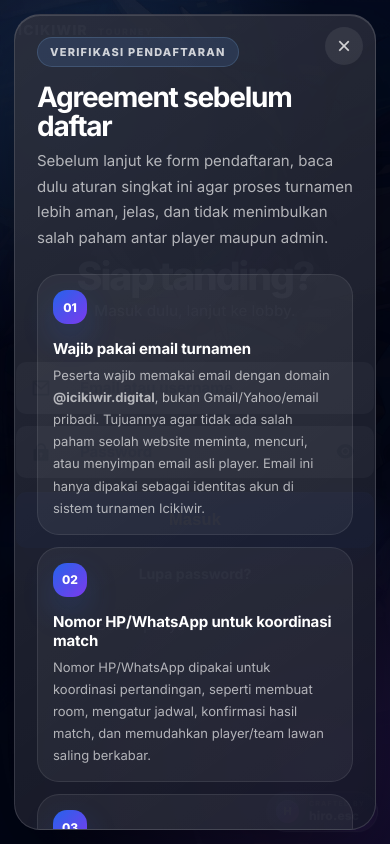
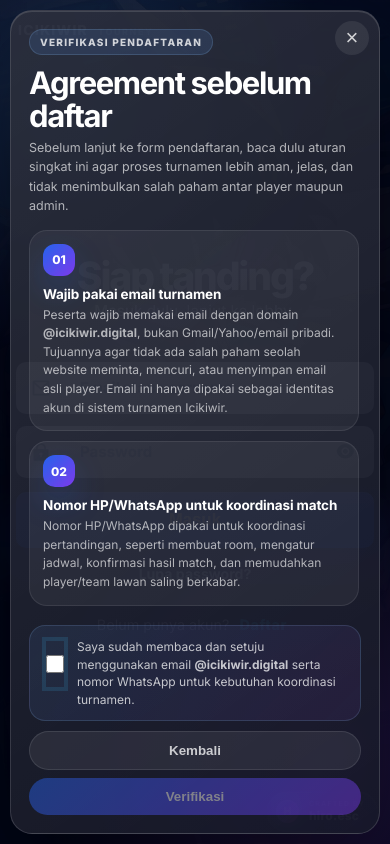
Before and after one commit to itdevhiro-glitch/icikiwir, a plain HTML site: page login.html in a window 390 px wide. Both pictures are taken after a click on the button "Daftar". Drawn offline with nearby package versions, Linux system fonts and the light colour scheme; no server answers.

Commit message:
Add files via upload

```diff
--- a/assets/css/register-agreement-gate.css
+++ b/assets/css/register-agreement-gate.css
@@ -6,7 +6,10 @@
   display:none;
   place-items:center;
   padding:22px;
+  padding-top:max(22px, env(safe-area-inset-top));
+  padding-bottom:max(22px, env(safe-area-inset-bottom));
 }
+
 
 .icw-agreement-gate.is-open{
   display:grid;
@@ -27,8 +30,11 @@
 .icw-agreement-panel{
   position:relative;
   width:min(800px, 100%);
-  max-height:calc(100vh - 44px);
-  overflow:auto;
+  max-height:calc(100dvh - 44px);
+  overflow:hidden;
+  display:flex;
+  flex-direction:column;
+  min-height:0;
   border-radius:30px;
   padding:30px;
   color:#fff;
@@ -95,6 +101,11 @@
   display:grid;
   gap:12px;
   margin:24px 0;
+  overflow:auto;
+  min-height:0;
+  padding-right:4px;
+  overscroll-behavior:contain;
+  -webkit-overflow-scrolling:touch;
 }
 
 .icw-agreement-item{
@@ -146,7 +157,9 @@
   font-size:13px;
   line-height:1.65;
   cursor:pointer;
+  flex:0 0 auto;
 }
+
 
 .icw-agreement-check input{
   width:19px;
@@ -161,7 +174,9 @@
   justify-content:flex-end;
   gap:10px;
   margin-top:18px;
+  flex:0 0 auto;
 }
+
 
 .icw-agreement-btn{
   border:0;
@@ -211,37 +226,119 @@
 
 @media(max-width:640px){
   .icw-agreement-gate{
-    padding:14px;
-    align-items:end;
+    padding:10px;
+    padding-top:max(10px, env(safe-area-inset-top));
+    padding-bottom:max(10px, env(safe-area-inset-bottom));
+    align-items:center;
   }
 
   .icw-agreement-panel{
-    max-height:calc(100vh - 28px);
-    border-radius:26px;
-    padding:22px;
+    width:100%;
+    max-height:calc(100dvh - 20px);
+    max-height:calc(100svh - 20px);
+    border-radius:22px;
+    padding:18px;
   }
 
   .icw-agreement-close{
-    top:12px;
-    right:12px;
+    top:10px;
+    right:10px;
+    width:34px;
+    height:34px;
+    font-size:22px;
+  }
+
+  .icw-agreement-kicker{
+    font-size:10px;
+    padding:6px 10px;
+    max-width:calc(100% - 44px);
+  }
+
+  .icw-agreement-head h2{
+    margin:12px 38px 6px 0;
+    font-size:clamp(23px, 8vw, 31px);
+    line-height:1.05;
+  }
+
+  .icw-agreement-head p{
+    font-size:12.5px;
+    line-height:1.55;
+  }
+
+  .icw-agreement-body{
+    gap:10px;
+    margin:14px 0;
+    padding-right:2px;
   }
 
   .icw-agreement-item{
     grid-template-columns:1fr;
-    padding:15px;
+    gap:10px;
+    padding:13px;
+    border-radius:18px;
   }
 
   .icw-agreement-number{
-    width:34px;
-    height:34px;
+    width:32px;
+    height:32px;
+    border-radius:12px;
+  }
+
+  .icw-agreement-item h3{
+    font-size:13.5px;
+    margin-bottom:4px;
+  }
+
+  .icw-agreement-item p{
+    font-size:12px;
+    line-height:1.55;
+  }
+
+  .icw-agreement-check{
+    gap:10px;
+    padding:12px;
+    border-radius:16px;
+    font-size:12px;
+    line-height:1.45;
+  }
+
+  .icw-agreement-check input{
+    width:18px;
+    height:18px;
   }
 
   .icw-agreement-actions{
     display:grid;
     grid-template-columns:1fr;
+    gap:8px;
+    margin-top:10px;
   }
 
   .icw-agreement-btn{
     width:100%;
+    padding:11px 16px;
   }
 }
+
+@media(max-width:380px), (max-height:680px){
+  .icw-agreement-panel{
+    padding:14px;
+    border-radius:20px;
+  }
+
+  .icw-agreement-head h2{
+    font-size:22px;
+  }
+
+  .icw-agreement-head p{
+    font-size:12px;
+  }
+
+  .icw-agreement-body{
+    margin:10px 0;
+  }
+
+  .icw-agreement-item{
+    padding:11px;
+  }
+}
--- a/assets/js/register-agreement-gate.js
+++ b/assets/js/register-agreement-gate.js
@@ -33,6 +33,12 @@
       gate.classList.add('is-open');
       gate.setAttribute('aria-hidden', 'false');
       document.body.classList.add('icw-modal-lock');
+
+      const scrollArea = gate.querySelector('.icw-agreement-body');
+      const panel = gate.querySelector('.icw-agreement-panel');
+      if(scrollArea) scrollArea.scrollTop = 0;
+      if(panel) panel.scrollTop = 0;
+
       setTimeout(() => checkbox.focus({ preventScroll:true }), 80);
     }
 
```
